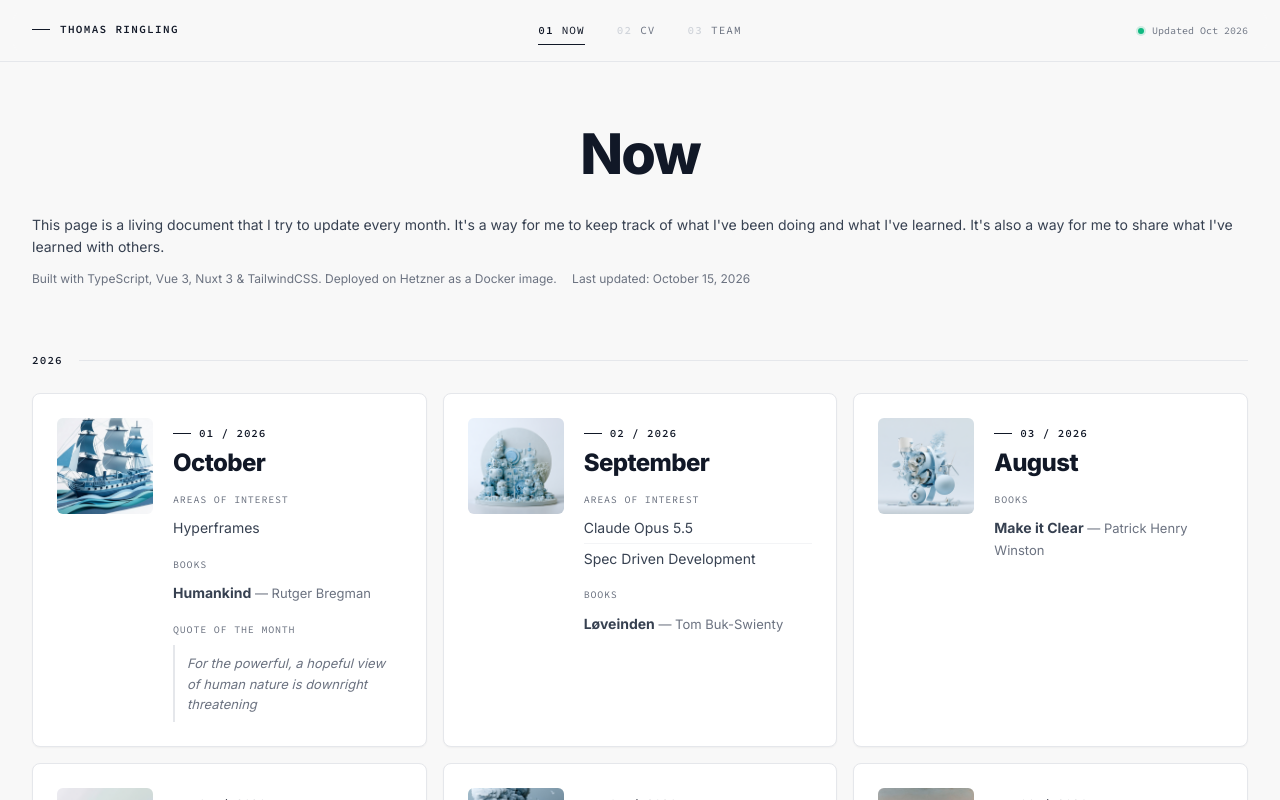
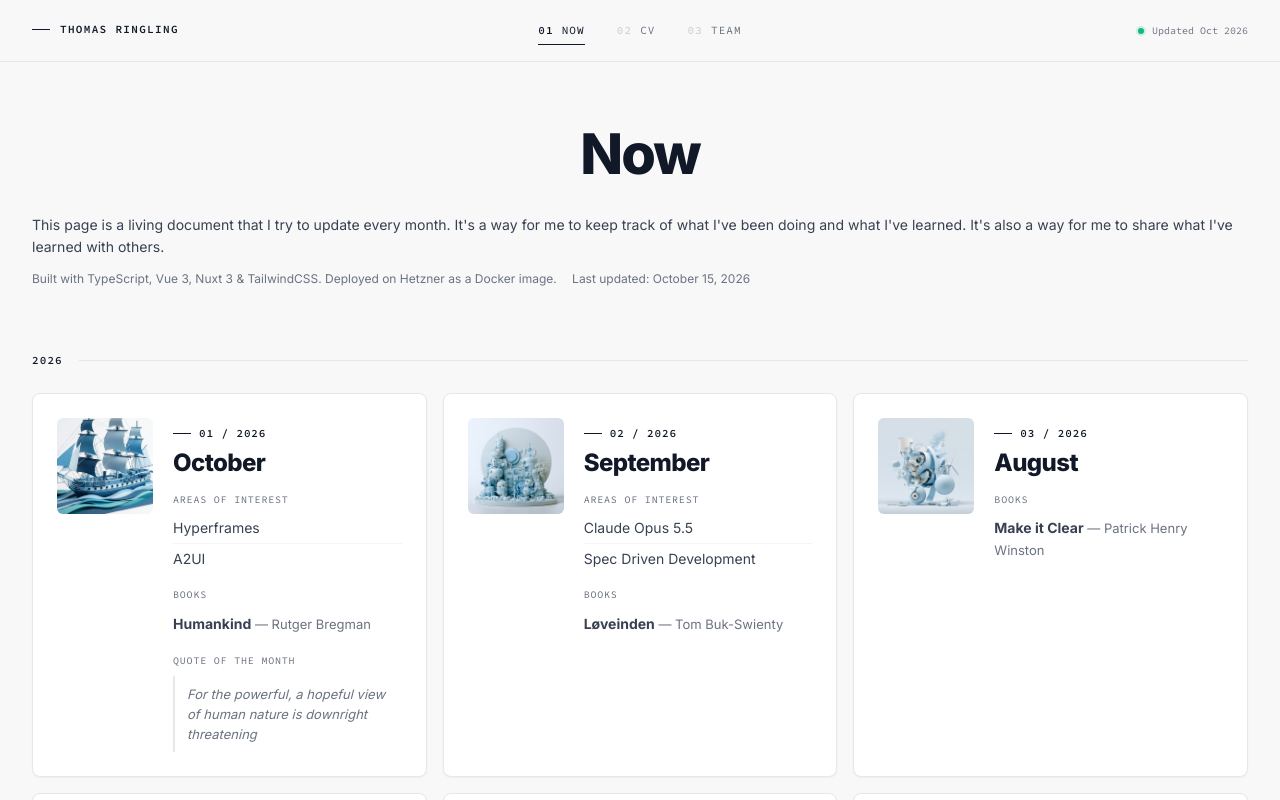
Before and after one commit to ringling/nuxt_ringling_info, a Nuxt app: page /now in a window 1280 px wide. Shown: the top 800 px of the page. Built offline with nearby package versions, Linux system fonts and the light colour scheme.

Commit message:
Add A2UI to October 2026 interests
Co-Authored-By: Claude Sonnet 4.6 <noreply@anthropic.com>

```diff
--- a/pages/now.vue
+++ b/pages/now.vue
@@ -92,7 +92,7 @@ const cards: NowEntry[] = [
   {
     month: 'October 2026',
     img: '/img/oktober_2026.jpg',
-    interests: ['Hyperframes'],
+    interests: ['Hyperframes', 'A2UI'],
     books: [
       { title: 'Humankind', author: 'Rutger Bregman' },
     ],
```
